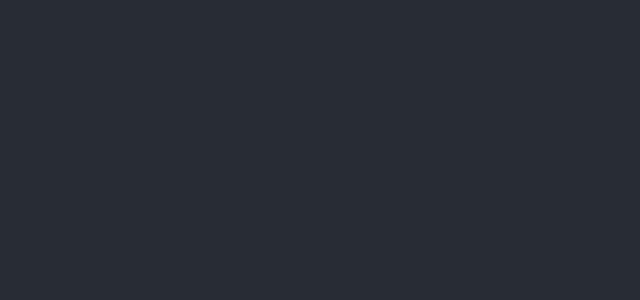
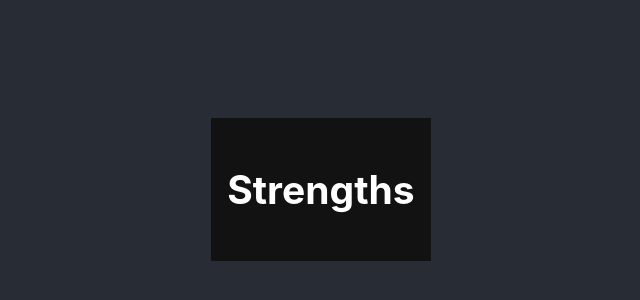
Before and after one commit to eionbk/torre-mui-app, a React (Create React App) app: page /Details in a window 1280 px wide. Shown: the part 228-528 px from the top of the page, without its empty margins (319-959 px from the left). Built offline with nearby package versions, Linux system fonts and the light colour scheme.

Commit message:
turned to dark mode, fixed loading issues

```diff
--- a/src/components/UserDetails/UserDetails.jsx
+++ b/src/components/UserDetails/UserDetails.jsx
@@ -7,6 +7,7 @@ import Typography from '@mui/material/Typography';
 import ExpandMoreIcon from '@mui/icons-material/ExpandMore';
 import Paper from '@mui/material/Paper';
 import { createTheme, ThemeProvider, styled } from '@mui/material/styles';
+import Box from '@mui/material/Box';
 
 
 function UserDetails() {
@@ -34,16 +35,17 @@ const experticeSection = (skillList, expertice) =>{
     return(
         <div className="expertise-section">
         <h3>{expertice}</h3>
+
         <Accordion>
             <AccordionSummary
           expandIcon={<ExpandMoreIcon />}
           aria-controls="panel1a-content"
           id="panel1a-header"
         >
-            <Typography>View More</Typography>
+            <Typography>Expand To view All</Typography>
         </AccordionSummary>
         <AccordionDetails>
-                {skillList.map(skill => <Item key={expertice} elevation={24}>
+                {skillList.map(skill => <Item key={expertice+skill.name} elevation={expertice.length}>
                   {skill.name}
                 </Item>)}
         </AccordionDetails>
@@ -55,15 +57,28 @@ const experticeSection = (skillList, expertice) =>{
 
     return (
         <div>
+            <ThemeProvider theme={darkTheme}>
             {user.person?.picture &&
                 <Avatar alt={user.person?.name}
                     sx={{ width: "30%", height: "30%" }}
                     src={user.person.picture} />}
             <h1>{user.person?.name}</h1>
+            <Box
+              sx={{
+                p: 2,
+                bgcolor: 'background.default',
+                display: 'grid',
+                gridTemplateColumns: { md: '1fr' },
+                gap: 2,
+              }}
+            >
 
+            <h2>Strengths</h2>
             {userSKills.expert && experticeSection(userSKills.expert, "Expert")}
             {userSKills.proficient && experticeSection(userSKills.proficient, "Proficient")}
             {userSKills.novice && experticeSection(userSKills.novice, "Novice")}
+            </Box>
+            </ThemeProvider>
         </div>
     )
 }
```
